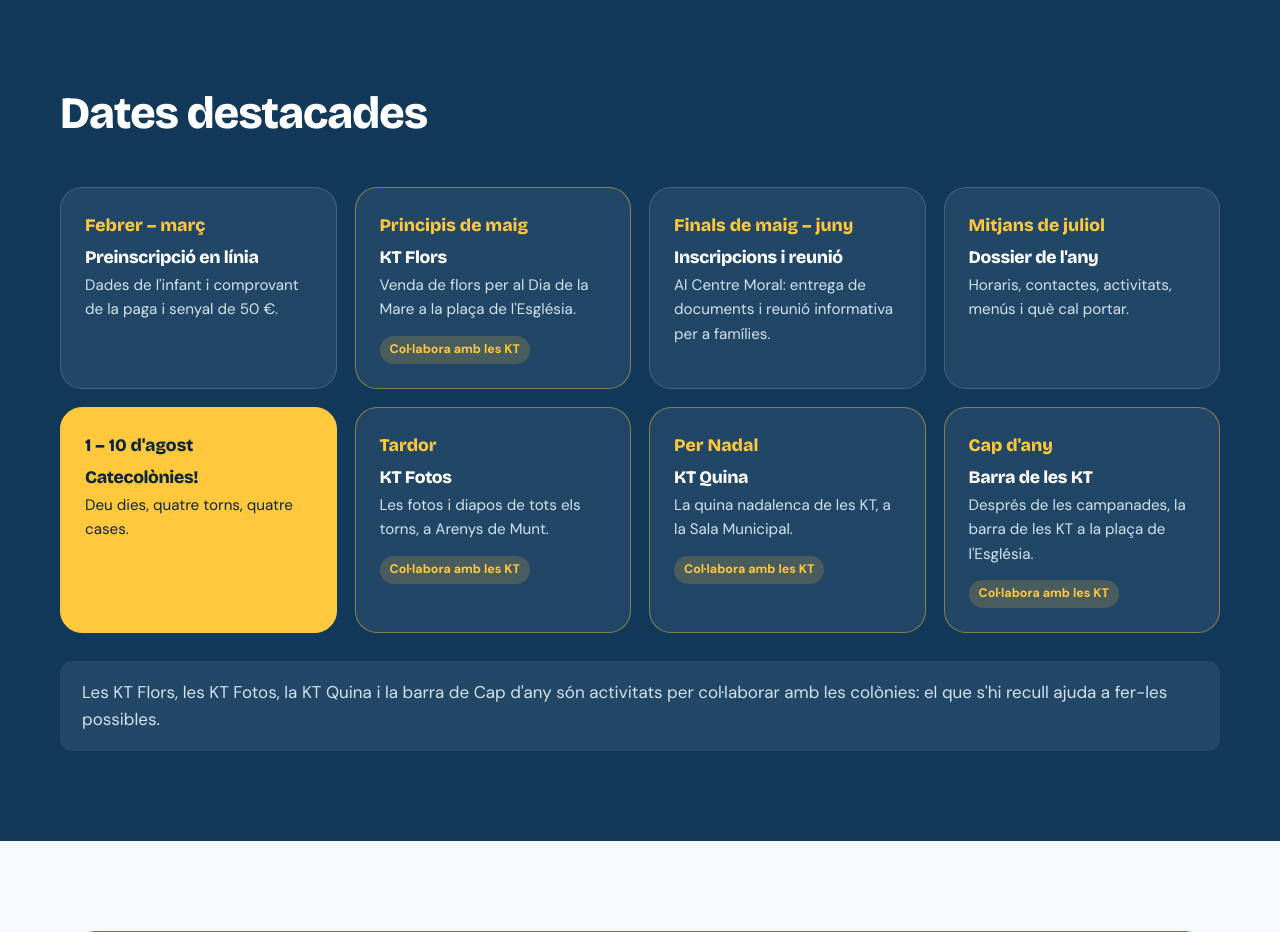
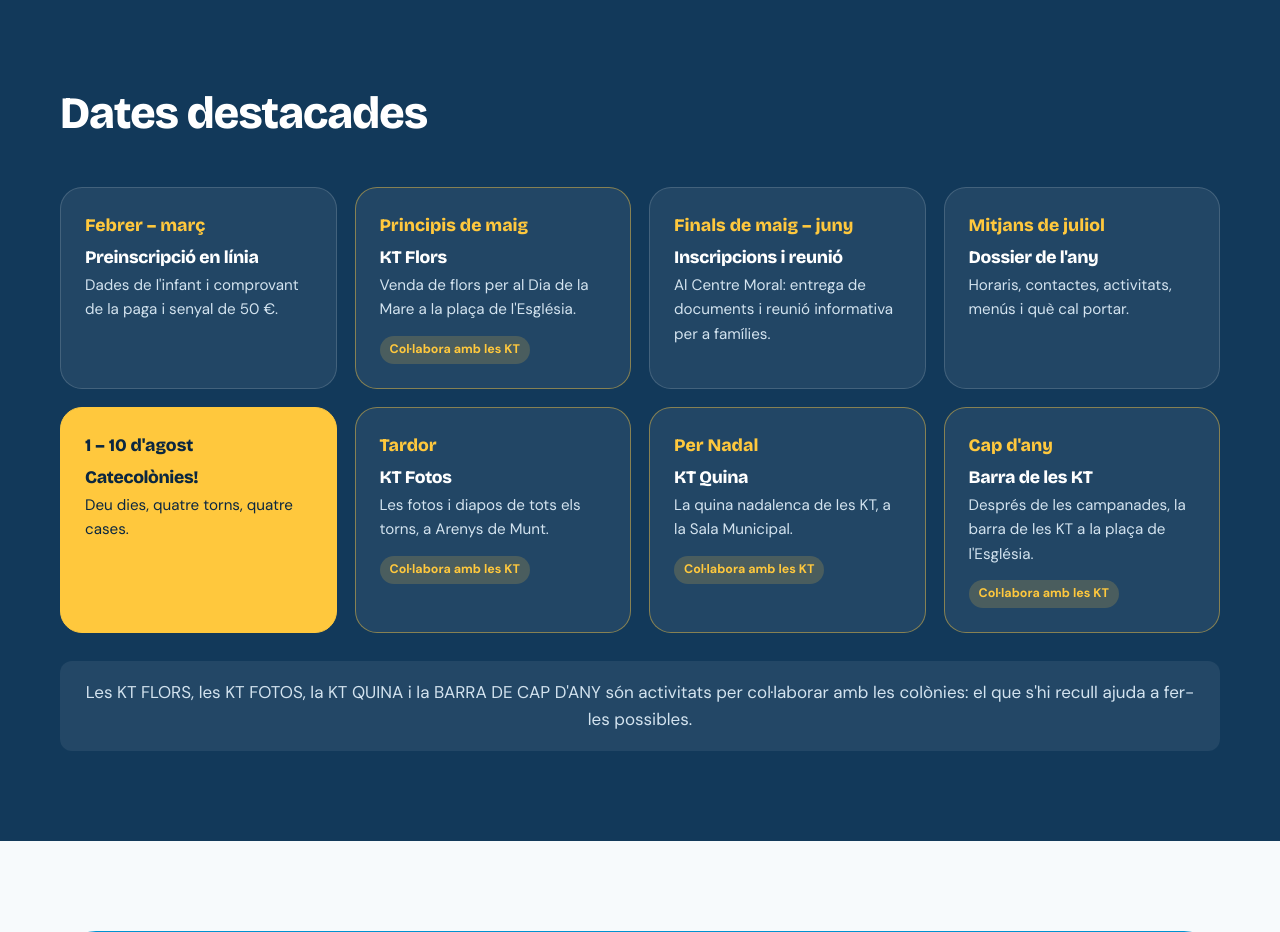
Before and after one commit to GallaSole/web-catecolonies, a PHP site: page / in a window 1280 px wide. Shown: the part 2508-3440 px from the top of the page. Run offline with PHP 8.4, Linux system fonts and the light colour scheme.

Commit message:
Text de col·laboració centrat
Co-Authored-By: Claude Opus 5.5 <noreply@anthropic.com>
Claude-Session: https://claude.ai/code/session_01R7qRjezGf6twLpeGPPgS38

```diff
--- a/css/estil.css
+++ b/css/estil.css
@@ -1258,3 +1258,4 @@ a.suport__logo:hover { transform: translateY(-2px); }
   .insta { margin-left: auto; }
   .boto-menu { margin-left: 8px; }
 }
+.calendari__nota { text-align: center; }
--- a/index.html
+++ b/index.html
@@ -213,7 +213,7 @@
             <span class="mes__xip">Col·labora amb les KT</span>
           </div>
         </div>
-        <p class="calendari__nota">Les KT Flors, les KT Fotos, la KT Quina i la barra de Cap d'any són activitats per col·laborar amb les colònies: el que s'hi recull ajuda a fer-les possibles.</p>
+        <p class="calendari__nota">Les KT FLORS, les KT FOTOS, la KT QUINA i la BARRA DE CAP D'ANY són activitats per col·laborar amb les colònies: el que s'hi recull ajuda a fer-les possibles.</p>
       </div>
     </section>
 
```
